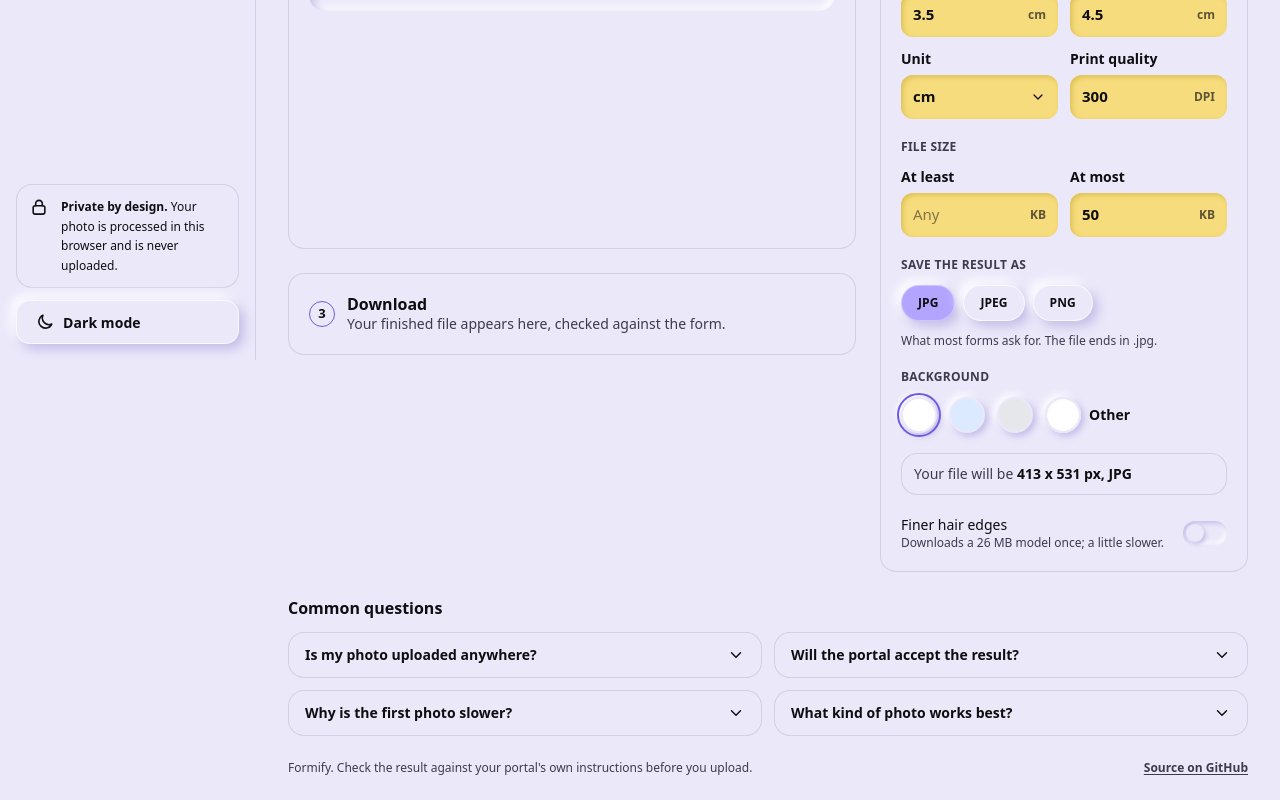
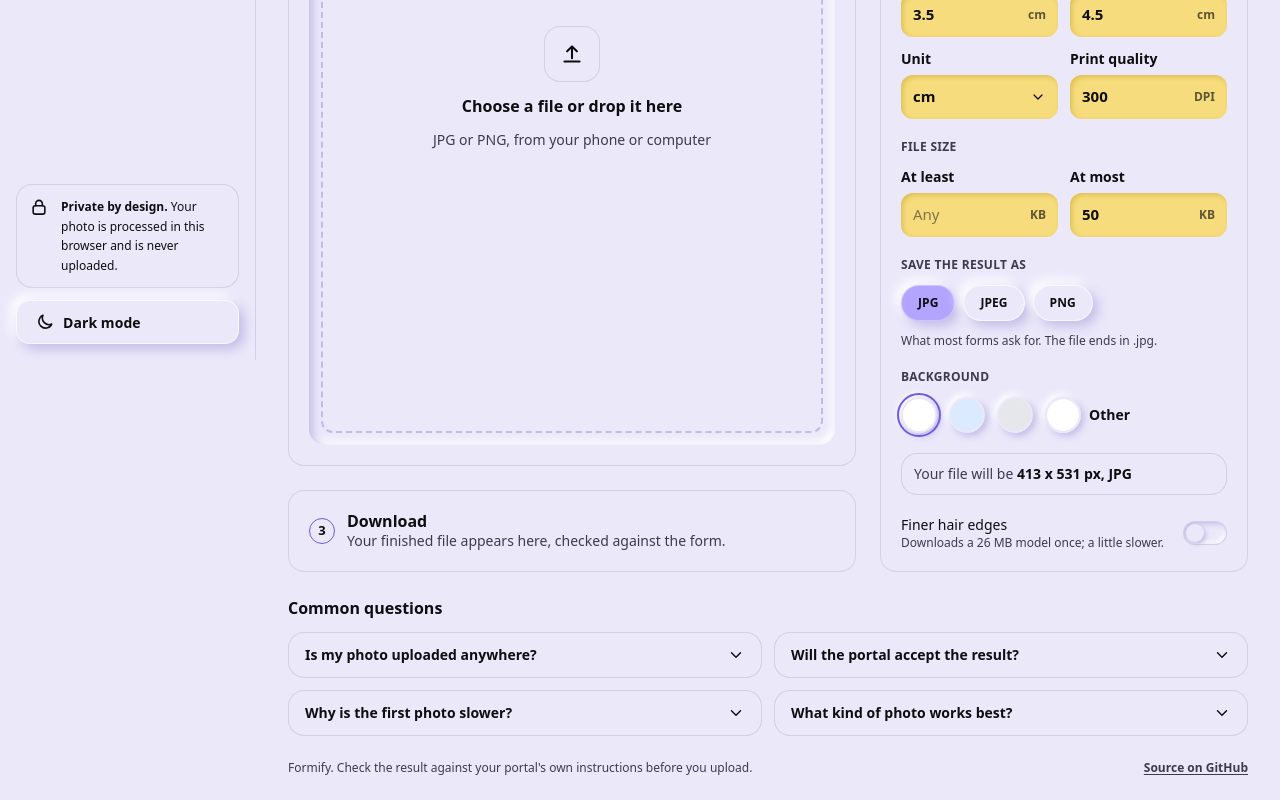
Before and after one commit to Kunal-Khairnar-05/formify, a React (Vite) app: page / in a window 1280 px wide. Shown: the part 440-1240 px from the top of the page. Built offline with nearby package versions, Linux system fonts and the light colour scheme; what onnxruntime-web would draw is missing.

Commit message:
fix: visible off switch in dark mode, and no empty band under the drop area

```diff
--- a/src/App.tsx
+++ b/src/App.tsx
@@ -685,7 +685,7 @@ function App() {
         </header>
 
         {/* on a phone: picture, form, result, in that order; on a wide screen the form sits on the right */}
-        <main className="grid flex-1 content-start gap-6 px-4 py-6 sm:px-8 xl:grid-cols-[minmax(0,1fr)_23rem] xl:grid-rows-[auto_auto_auto]">
+        <main className="grid flex-1 content-start gap-6 px-4 py-6 sm:px-8 xl:grid-cols-[minmax(0,1fr)_23rem] xl:grid-rows-[1fr_auto_auto]">
           <section aria-label="Your picture" className="card flex min-w-0 flex-col gap-4 p-5">
             <Step
               number={1}
@@ -699,7 +699,7 @@ function App() {
               }
             />
             <div
-              className={`nm-inset nm-drop p-3 ${dragging ? 'outline-2 outline-offset-2 outline-[var(--primary-dark)]' : ''}`}
+              className={`nm-inset nm-drop flex flex-1 flex-col p-3 ${dragging ? 'outline-2 outline-offset-2 outline-[var(--primary-dark)]' : ''}`}
               onDragOver={(e) => {
                 e.preventDefault()
                 setDragging(true)
@@ -727,7 +727,7 @@ function App() {
               ) : (
                 <label
                   htmlFor="photo"
-                  className="flex min-h-64 cursor-pointer flex-col items-center justify-center gap-3 rounded-xl border-2 border-dashed border-[var(--shadow-dark)] p-6 text-center"
+                  className="flex min-h-64 flex-1 cursor-pointer flex-col items-center justify-center gap-3 rounded-xl border-2 border-dashed border-[var(--dash)] p-6 text-center"
                 >
                   <span className="card flex h-14 w-14 items-center justify-center">
                     <UploadIcon size={26} />
--- a/src/CropBox.tsx
+++ b/src/CropBox.tsx
@@ -55,7 +55,7 @@ export function CropBox({ src, region, aspect, onChange, onSize, onError }: Prop
   })
 
   return (
-    <div ref={frame} className="relative mx-auto w-fit max-w-full touch-none overflow-hidden rounded-xl select-none">
+    <div ref={frame} className="relative m-auto w-fit max-w-full touch-none overflow-hidden rounded-xl select-none">
       <img
         id="crop-photo"
         src={src}
--- a/src/index.css
+++ b/src/index.css
@@ -20,6 +20,11 @@
   /* what cards and buttons are made of: the page itself in light mode */
   --card: var(--bg);
   --btn: var(--bg);
+  /* a switch that is off: its groove and its knob */
+  --track: var(--bg);
+  --knob: var(--bg);
+  /* the dashed outline of the drop area */
+  --dash: var(--shadow-dark);
   --ink: #0e0e10;
   --ink-soft: #3d3a4d;
   /* text inside yellow fields and purple buttons, the same in both themes */
@@ -44,6 +49,9 @@
   --bg: #0f0f11;
   --card: #151517;
   --btn: #1c1c1f;
+  --track: #2c2c31;
+  --knob: #9a9aa3;
+  --dash: #3a3a40;
   --shadow-light: #1a1a1d;
   --shadow-dark: #050506;
   --edge: rgb(255 255 255 / 0.07);
@@ -285,7 +293,8 @@ body {
     width: 2.75rem;
     height: 1.5rem;
     border-radius: 999px;
-    background: var(--bg);
+    border: 1px solid var(--line);
+    background: var(--track);
     cursor: pointer;
     box-shadow:
       inset 2px 2px 5px var(--shadow-dark),
@@ -296,12 +305,12 @@ body {
   .nm-switch::after {
     content: '';
     position: absolute;
-    top: 0.1875rem;
-    left: 0.1875rem;
+    top: 0.125rem;
+    left: 0.125rem;
     width: 1.125rem;
     height: 1.125rem;
     border-radius: 50%;
-    background: var(--bg);
+    background: var(--knob);
     box-shadow: 2px 2px 4px var(--shadow-dark);
     transition: transform 160ms ease;
   }
```
